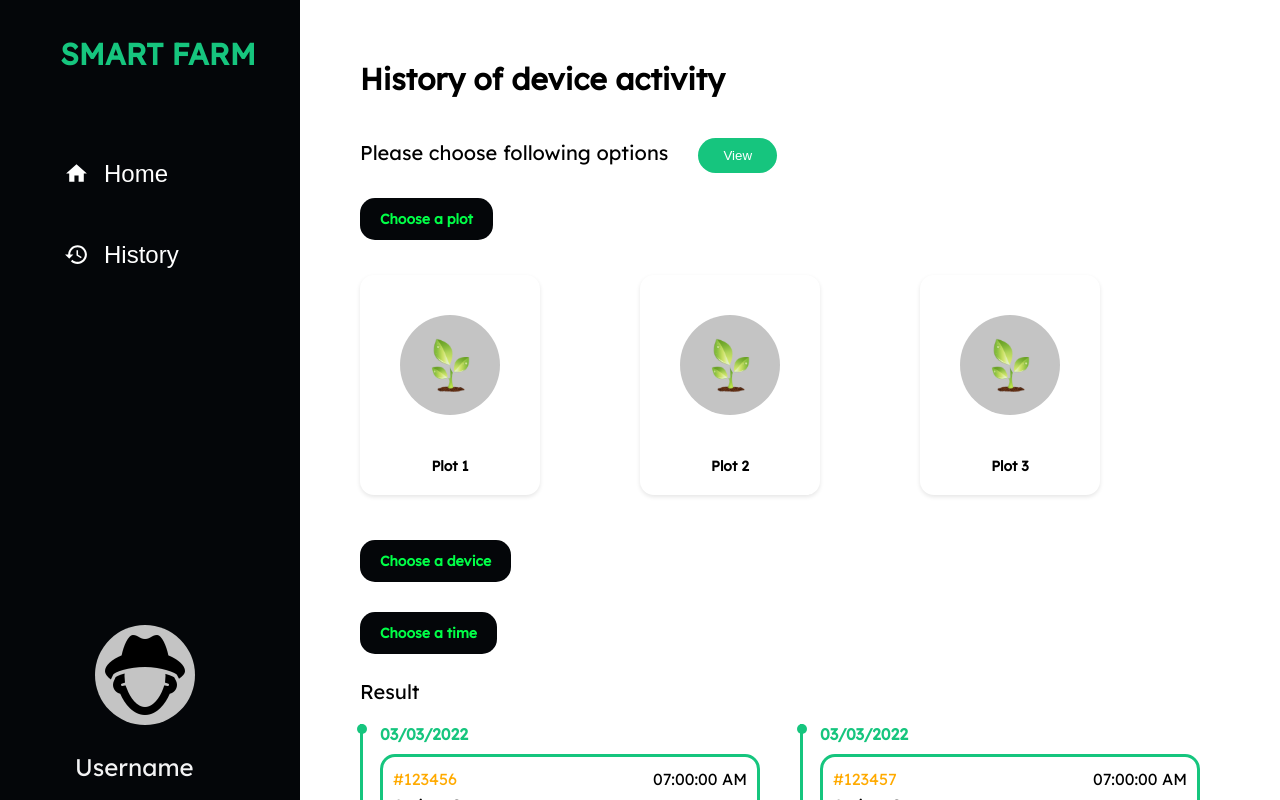
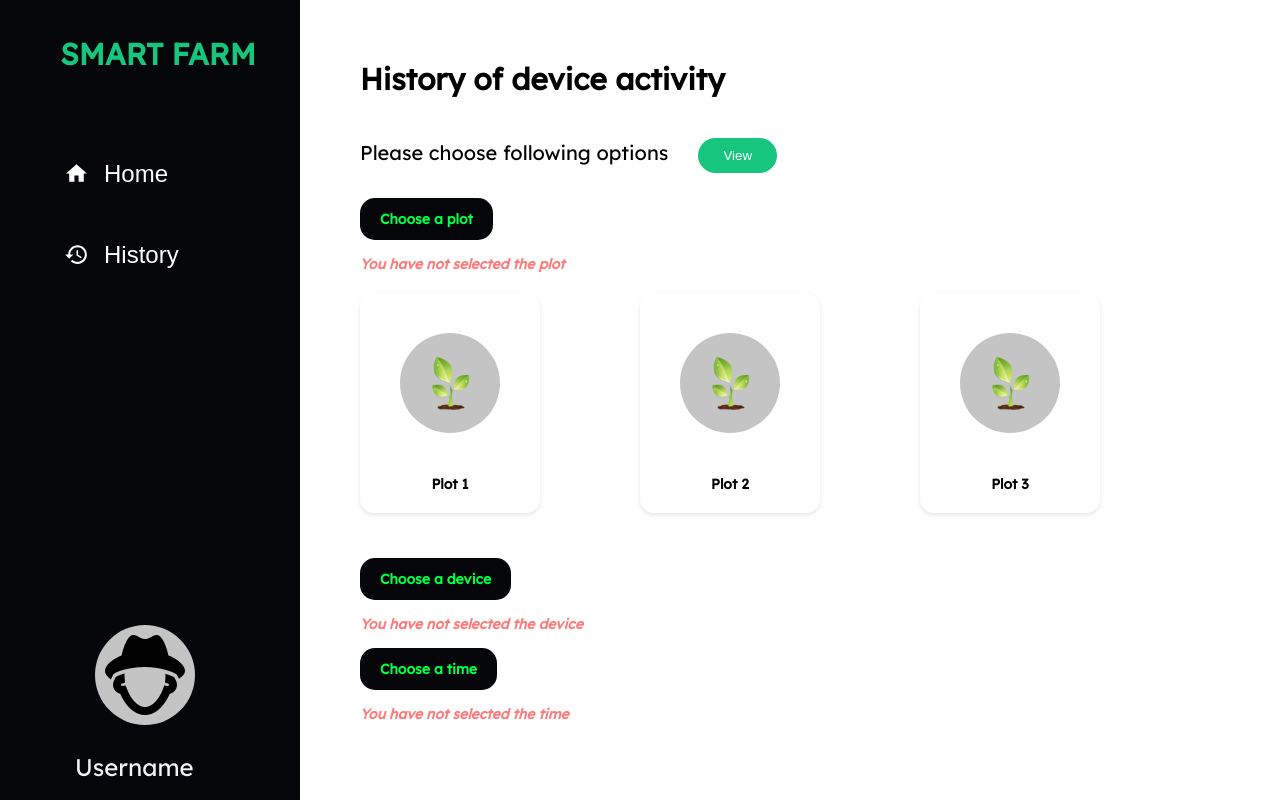
Before and after one commit to tomgermanyyyy/DACNPM, a React (Create React App) app in the folder client/: page /history in a window 1280 px wide. Both pictures are taken after a click on the button "View". Built offline with nearby package versions, Linux system fonts and the light colour scheme.

Commit message:
add validation for option form in history page

```diff
--- a/client/src/components/History/OptionForm/ErrorMessage/index.js
+++ b/client/src/components/History/OptionForm/ErrorMessage/index.js
@@ -1,7 +1,6 @@
 import React from 'react'
 
-function ErrorMessage({value, message}) {
-    if (!value) return null;
+function ErrorMessage({message}) {
     return (
         <div className='message'>{message}</div>
     )
--- a/client/src/components/History/OptionForm/index.js
+++ b/client/src/components/History/OptionForm/index.js
@@ -79,18 +79,21 @@ function OptionForm({selectedOptions ,handleChangeValue, handleClickView}) {
 			<div className='options'>
 				<div className='plot-option option active' >
 					<h6 onClick={handleHideOtherOptions} data-option="plot">Choose a plot</h6>
+					<div className='message'>You have not selected the plot</div>
 					<div className='option-flex'>
 						{plotItems}
 					</div>
 				</div>
 				<div className='device-option option'>
 					<h6 onClick={handleHideOtherOptions} data-option="device">Choose a device</h6>
+					<div className='message'>You have not selected the device</div>
 					<div className='option-flex'>
 						{deviceItems}
 					</div>
 				</div>
 				<div className='time-option option'>
 					<h6 onClick={handleHideOtherOptions} data-option="time">Choose a time</h6>
+					<div className='message'>You have not selected the time</div>
 					<div className='option-flex'>
 						<label>
 							<span>From:</span>
--- a/client/src/components/History/index.js
+++ b/client/src/components/History/index.js
@@ -15,10 +15,37 @@ function History() {
 	const [results, setResults] = useState(initalResults);
 	const resultDiv = useRef(null);
 
+
 	function handleClickView(event) {
 		event.preventDefault();
 		console.log('ok');
-		resultDiv.current.classList.add('active');
+		const validValues = validateOptions();
+		if (validValues) resultDiv.current.classList.add('active');
+	}
+
+	function validateOptions() {
+		let [msg1, msg2, msg3] = document.querySelectorAll('.history form .option .message');
+		console.log(msg1);
+		let validateOneOption1 = validateOneOption(selectedOptions.selectedPlot, msg1);
+		let validateOneOption2 = validateOneOption(selectedOptions.selectedDevice, msg2);
+		let validateOneOption3 = validateOneOption(selectedOptions.from, msg3);
+		let validateOneOption4 = validateOneOption(selectedOptions.to, msg3);
+		if (validateOneOption1 && validateOneOption2 && validateOneOption3 && validateOneOption4) return true;
+		return false;
+	}
+
+	function validateOneOption(item, msg) {
+		if (item) {
+			if (msg.classList.contains('active')) {
+				msg.classList.remove('active');
+			}
+			return true;
+		} else {
+			if (!msg.classList.contains('active')) {
+				msg.classList.add('active');
+			}
+			return false;
+		}
 	}
 
 	function handleChangeValue(event) {
--- a/client/src/styles/History.css
+++ b/client/src/styles/History.css
@@ -256,3 +256,15 @@
 .history .resultBox .item-flex span.failure {
     color: #C52116;
 }
+
+.history .message {
+    display: none;
+}
+
+.history .message.active {
+    display: block;
+    font-size: 14px;
+    font-style: italic;
+    color: #ff7a7a;
+    font-weight: bold;
+}
```
